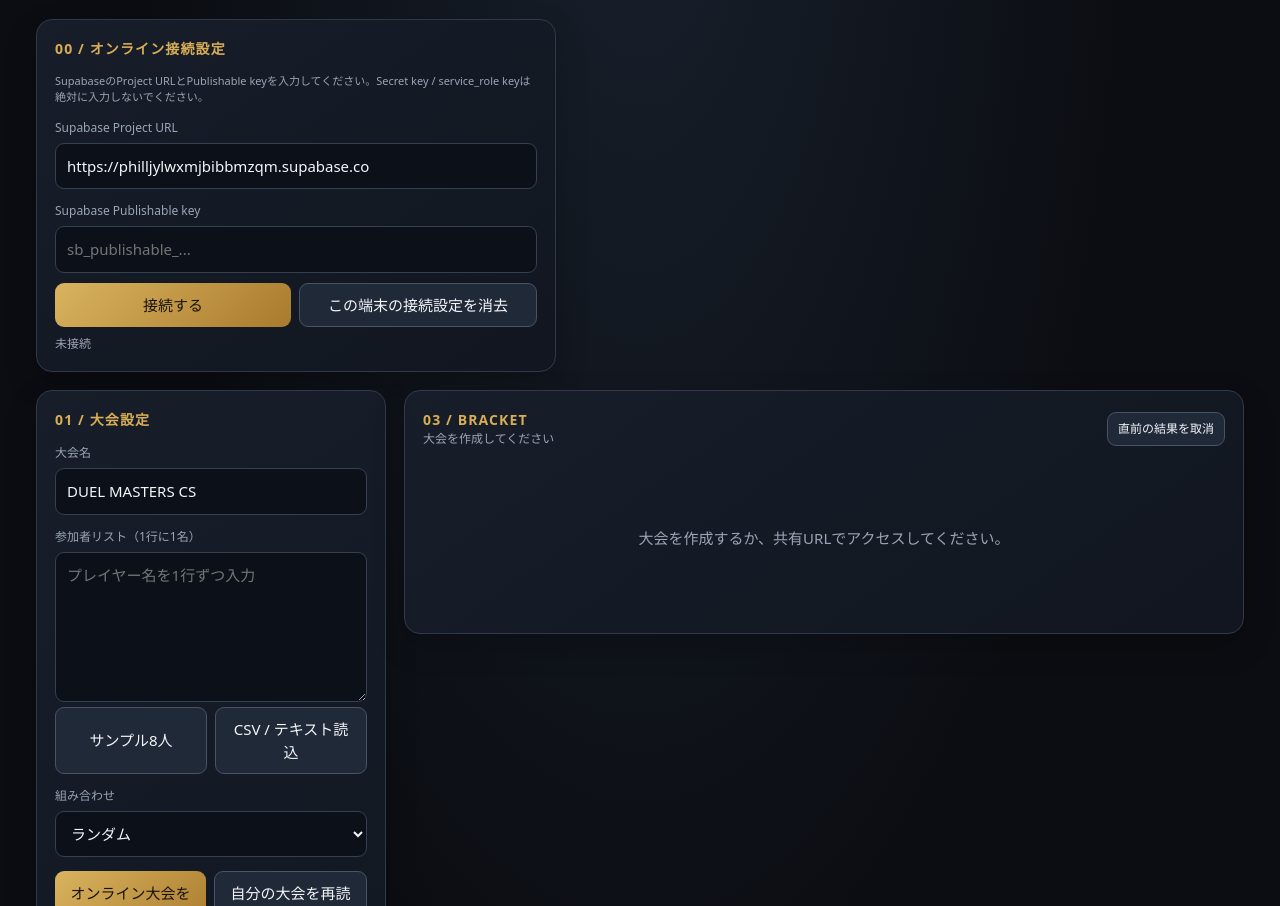
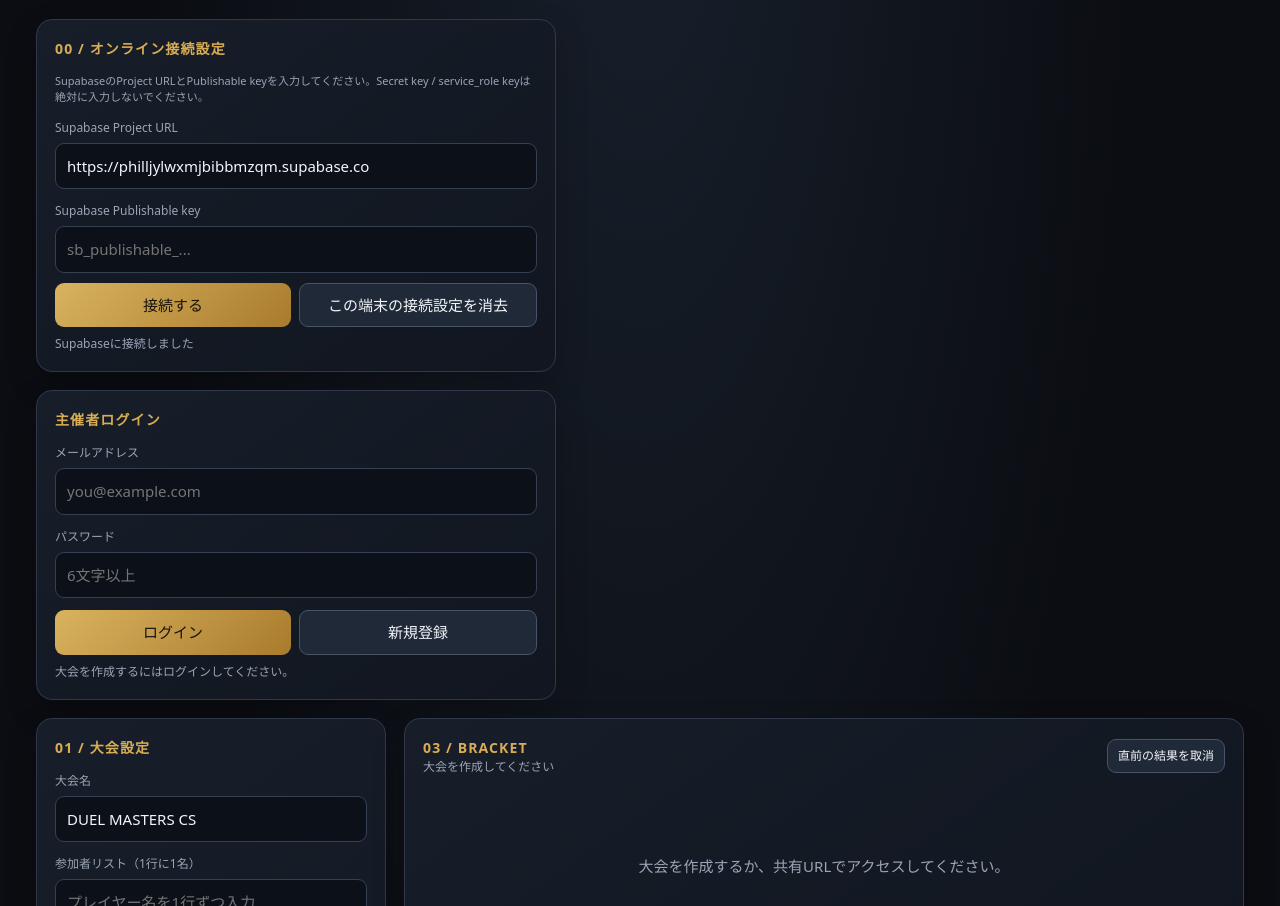
Before and after one commit to koki263-lgtm/duel-bracket, a plain HTML site: page index.html in a window 1280 px wide. Shown: the part 194-1100 px from the top of the page. Drawn offline with nearby package versions, Linux system fonts and the light colour scheme.

Commit message:
Update index.html

```diff
--- a/index.html
+++ b/index.html
@@ -70,7 +70,7 @@ footer{text-align:center;color:#6f7a8b;font-size:11px;padding:22px}@media(max-wi
 <script>
 const $=id=>document.getElementById(id);
  const SUPABASE_URL='https://philljylwxmjbibbmzqm.supabase.co';
-const SUPABASE_PUBLISHABLE_KEY=sb_publishable_IX7Nq4ckpYIaIkSUNfeFOg_xY3G7FVW;
+const SUPABASE_PUBLISHABLE_KEY='sb_publishable_IX7Nq4ckpYIaIkSUNfeFOg_xY3G7FVW';
 const IS_SHARED_VIEW=new URLSearchParams(location.search).has('t');
  function applyViewMode(){
  if(IS_SHARED_VIEW){
```
